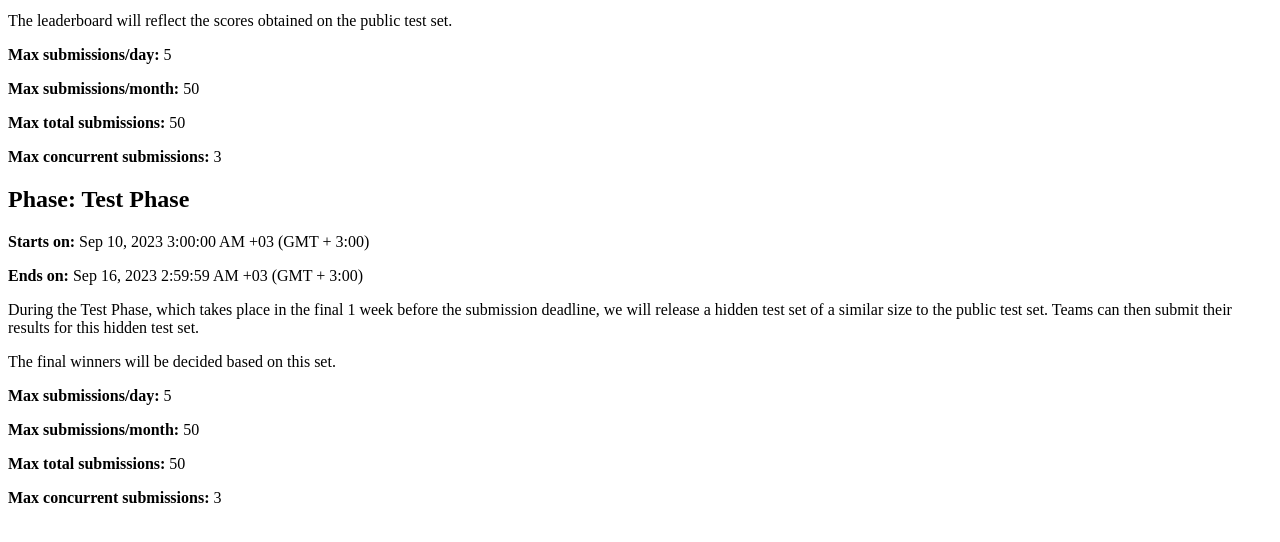
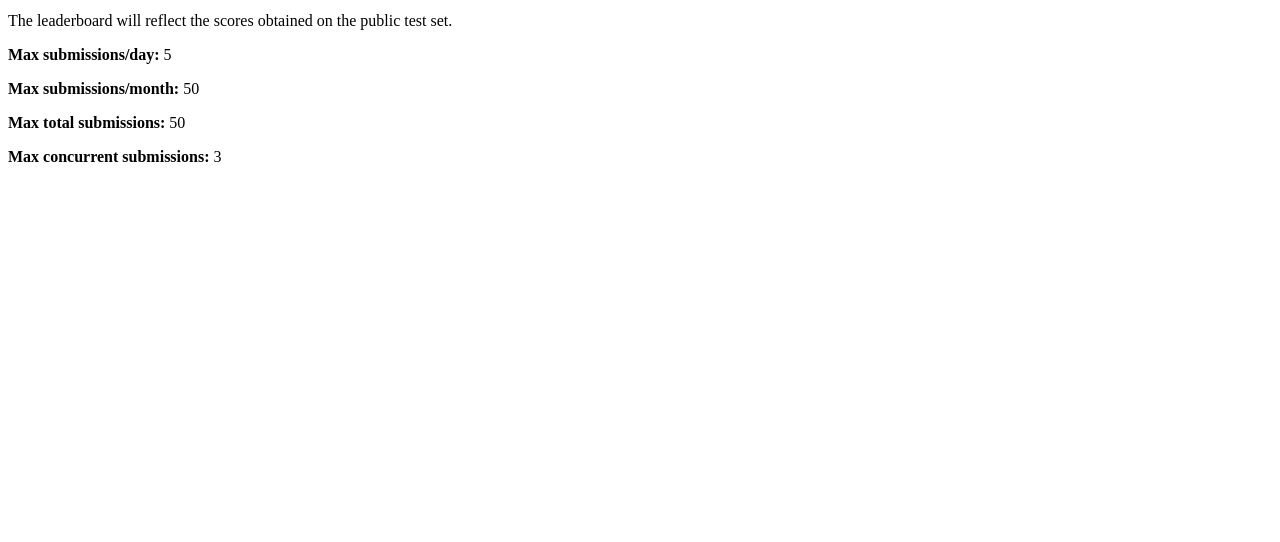
Before and after one commit to Kilichbek/affective-visdial, a Python web app: template templates/challenge_phase_1_description.html in a window 1280 px wide. Shown: the part 145-687 px from the top of the page. Run offline with Jinja, Linux system fonts and the light colour scheme; the template is opened without the code that fills it, so the values that code supplies are empty.

Commit message:
draft version 1

```diff
--- a/challenge_config.yaml
+++ b/challenge_config.yaml
@@ -80,7 +80,7 @@ challenge_phases:
         required: True
     is_restricted_to_select_one_submission: False
     is_partial_submission_evaluation_enabled: False
-    allowed_submission_file_types: ".json"
+    allowed_submission_file_types: ".json, .zip, .txt, .tsv, .gz, .csv, .h5, .npy, .npz"
   - id: 2
     name: Test Phase
     description: templates/challenge_phase_2_description.html
--- a/templates/challenge_phase_1_description.html
+++ b/templates/challenge_phase_1_description.html
@@ -7,13 +7,3 @@
 <p><strong>Max submissions/month:</strong> 50</p>
 <p><strong>Max total submissions:</strong> 50</p>
 <p><strong>Max concurrent submissions:</strong> 3</p>
-
-<h2>Phase: Test Phase</h2>
-<p><strong>Starts on:</strong> Sep 10, 2023 3:00:00 AM +03 (GMT + 3:00)</p>
-<p><strong>Ends on:</strong> Sep 16, 2023 2:59:59 AM +03 (GMT + 3:00)</p>
-<p>During the Test Phase, which takes place in the final 1 week before the submission deadline, we will release a hidden test set of a similar size to the public test set. Teams can then submit their results for this hidden test set.</p>
-<p>The final winners will be decided based on this set.</p>
-<p><strong>Max submissions/day:</strong> 5</p>
-<p><strong>Max submissions/month:</strong> 50</p>
-<p><strong>Max total submissions:</strong> 50</p>
-<p><strong>Max concurrent submissions:</strong> 3</p>
```
